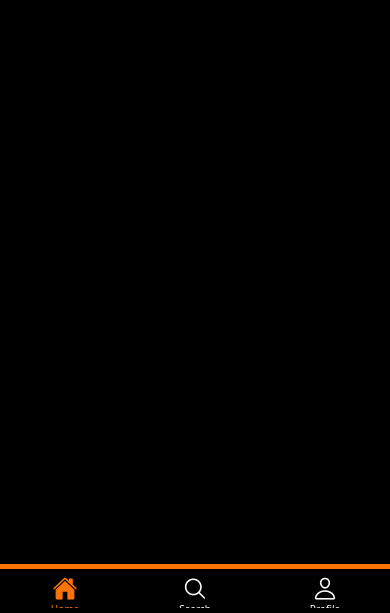
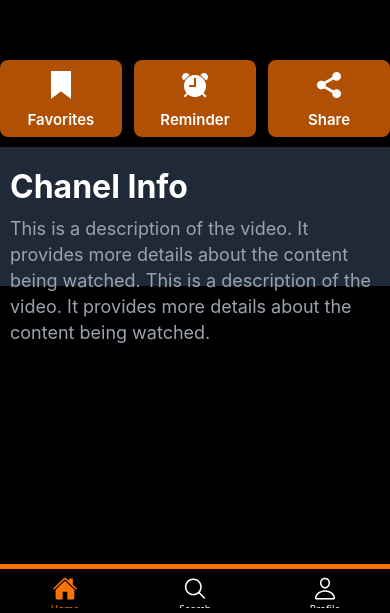
Before and after one commit to zulfuqarov/VexiraLive, a React Native app: screen /WatchNawScreen in a window 390 px wide. Shown: the part 231-844 px from the top of the page. Built offline with nearby package versions, Linux system fonts and the light colour scheme.

Commit message:
update WatchNawScreen

```diff
--- /dev/null
+++ b/src/Components/IconCard.tsx
@@ -0,0 +1,41 @@
+import { StyleSheet, Text, View, TouchableOpacity, Dimensions } from 'react-native'
+import React from 'react'
+import Ionicons from 'react-native-vector-icons/Ionicons';
+import { GlobalColor } from '../colors/GlobalColor';
+
+interface IconCardProps {
+    name?: string;
+    iconName?: string;
+}
+
+const IconCard = ({ name, iconName }: IconCardProps) => {
+    const { width } = Dimensions.get('window');
+    return (
+        <TouchableOpacity style={{
+            flexDirection: 'row',
+            justifyContent: 'space-around',
+            alignItems: 'center',
+            paddingVertical: 8,
+            backgroundColor: "rgba(249, 115, 6, 0.7)",
+            width: width / 3.2,
+            borderRadius: 8,
+        }}>
+            <View style={{ alignItems: 'center' }}>
+                <Ionicons name={iconName} size={32} color="white" />
+                <Text
+                    style={{
+                        marginTop: 7,
+                        fontSize: 15,
+                        color: 'white',
+                        fontWeight: '600',
+                        textAlign: 'center'
+                    }}
+                >{name}</Text>
+            </View>
+        </TouchableOpacity>
+    )
+}
+
+export default IconCard
+
+const styles = StyleSheet.create({})
--- a/src/screens/WatchNawScreen.tsx
+++ b/src/screens/WatchNawScreen.tsx
@@ -1,18 +1,19 @@
 import React from 'react';
-import { View, StyleSheet, Dimensions } from 'react-native';
+import { View, StyleSheet, Dimensions, Text } from 'react-native';
 import Video from 'react-native-video';
+import IconCard from '../Components/IconCard';
+const WatchNawScreen: React.FC = () => {
+    const { height } = Dimensions.get('window');
 
-const WatchNawScreen = () => {
-
-
-    const { height } = Dimensions.get('window');
     return (
-        <View style={{
-            flex: 1,
-        }}>
-            <View style={{
-                height: height / 3,
+        <View
+            style={{
+                flex: 1,
             }}>
+            <View
+                style={{
+                    height: height / 3,
+                }}>
                 <Video
                     source={{ uri: "https://test-videos.co.uk/vids/bigbuckbunny/mp4/h264/720/Big_Buck_Bunny_720_10s_1MB.mp4" }}
                     style={{
@@ -20,16 +21,54 @@ const WatchNawScreen = () => {
                         height: "100%",
                         backgroundColor: 'transparent',
                     }}
-                    controls={true}
+                    controls
                     resizeMode="contain"
                     onError={(e) => console.log('Video error:', e.error)}
                     onBuffer={(buffer) => console.log('Video Loading:', buffer.isBuffering)}
                 />
             </View>
-            <View style={{
-                flex: 1,
-            }}>
-
+            <View style={{ flex: 1 }}>
+                <View style={{
+                    flexDirection: 'row',
+                    justifyContent: 'space-between',
+                    alignItems: 'center',
+                    flexWrap: 'wrap',
+                    paddingVertical: 10,
+                }}>
+                    <IconCard name='Favorites' iconName='bookmark-sharp' />
+                    <IconCard name="Reminder" iconName='alarm-sharp' />
+                    <IconCard name="Share" iconName='share-social-sharp' />
+                </View>
+                <View
+                    style={{
+                        flex: 2,
+                        paddingHorizontal: 10,
+                        backgroundColor: '#1f2937',
+                    }}>
+                    <Text style={{
+                        color: '#fff',
+                        fontSize: 32,
+                        fontWeight: 'bold',
+                        paddingTop: 20
+                    }}>
+                        Chanel Info
+                    </Text>
+                    <Text style={{
+                        color: '#9ca3af',
+                        paddingTop: 10,
+                        fontSize: 18,
+                        lineHeight: 26
+                    }}>
+                        This is a description of the video. It provides more details about the content being watched.
+                        This is a description of the video. It provides more details about the content being watched.
+                    </Text>
+                </View>
+                <View
+                    style={{
+                        flex: 4
+                    }}>
+                    {/* content */}
+                </View>
             </View>
         </View>
     )
```
Also changed, not shown: src/Components/NavigationsBackHeader.tsx (added, +14 -0 lines).
